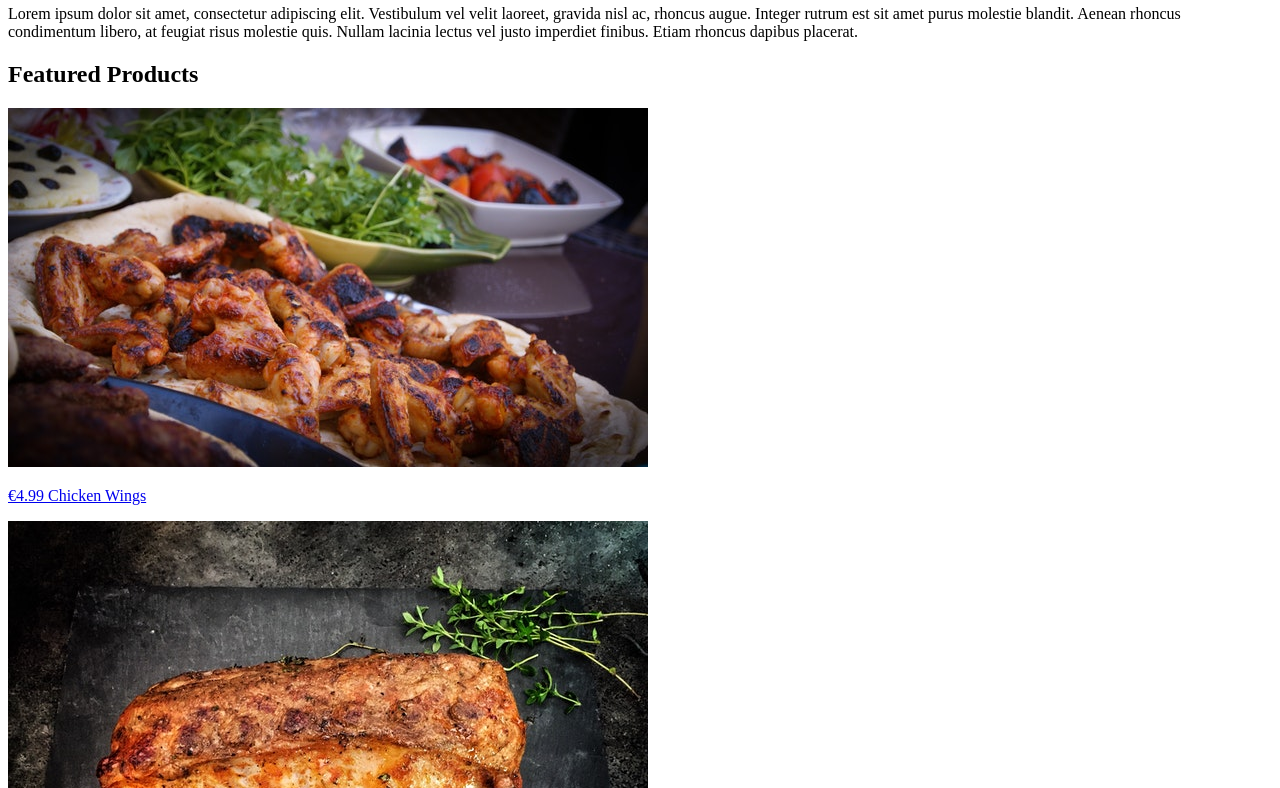
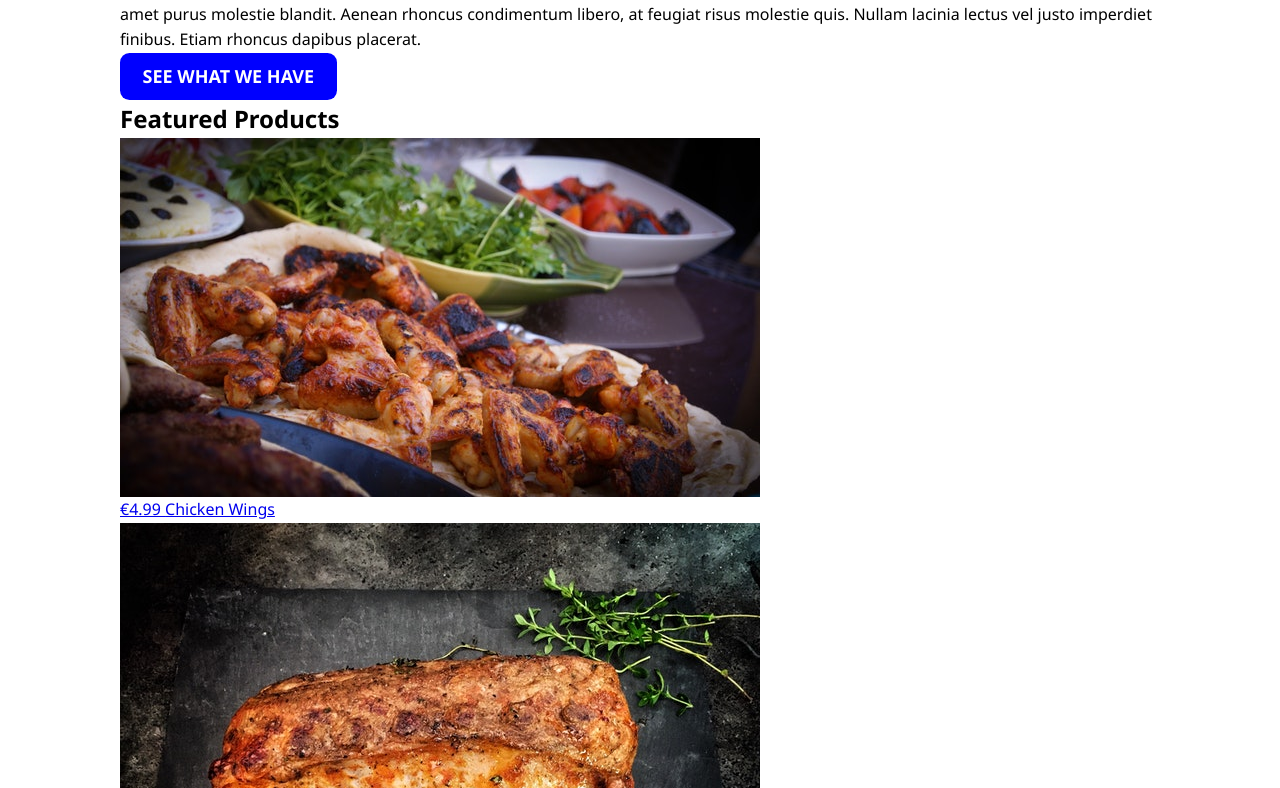
Before and after one commit to Neilfoster/Practice-Landing-Page, a plain HTML site: page index.html in a window 1280 px wide. Shown: the part 75-863 px from the top of the page. Drawn offline with Linux system fonts and the light colour scheme.

Commit message:
Added default stylings and btn stylings

```diff
--- a/index.html
+++ b/index.html
@@ -11,11 +11,11 @@
 <body>
     <header class="hero">
         <div class="container">
-            <h1 class="main-text">TOP QUALITY MEAT AT AN AMZING PRICE</h1>
+            <h1 class="main-text">TOP QUALITY MEAT AT AN AMAZING PRICE</h1>
             <p>Lorem ipsum dolor sit amet, consectetur adipiscing elit. Vestibulum vel velit laoreet, gravida nisl ac,
                rhoncus augue. Integer rutrum est sit amet purus molestie blandit. Aenean rhoncus condimentum libero,
                at feugiat risus molestie quis. Nullam lacinia lectus vel justo imperdiet finibus. Etiam rhoncus dapibus placerat.</p>
-            <a href="#" class="btn"></a>
+            <a href="#" class="btn">See What we Have</a>
         </div>
     </header>
     <main>
--- a/style.css
+++ b/style.css
@@ -0,0 +1,48 @@
+*::before,
+*::after {
+    box-sizing: border-box;
+}
+
+body {
+    margin:0;
+    font-family: 'Noto sans' , sans-serif;
+    line-height: 1.6;
+}
+
+img {
+    max-width: 100%;
+    display: block;
+}
+
+h1,
+h2,
+h3,
+p {
+    margin:0;
+}
+
+.container {
+    width: 85%;
+    max-width: 65em;
+    margin: 0 auto;
+}
+
+.btn {
+    display: inline-block;
+    text-decoration: none;
+    padding: .5em 1.25em;
+    background: blue;
+    color:var(--clr-txt, #fff);
+    font-weight: 700;
+    font-size: 1.125rem;
+    text-transform: uppercase;
+    background: var(--clr-accent, blue);
+    border-radius: .25cm;
+    transition: transform 250ms ease-in-out;
+    opacity: 250ms linear;
+}
+ .btn:hover,
+ .btn:focus {
+     transform: scale(1.1);
+     opacity: .9;
+ }
```
